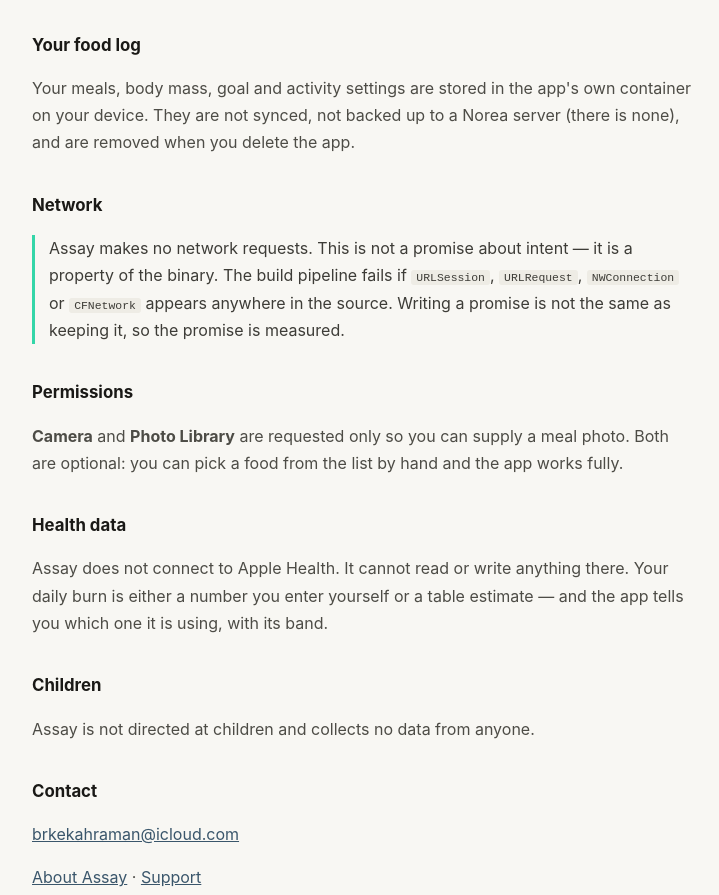
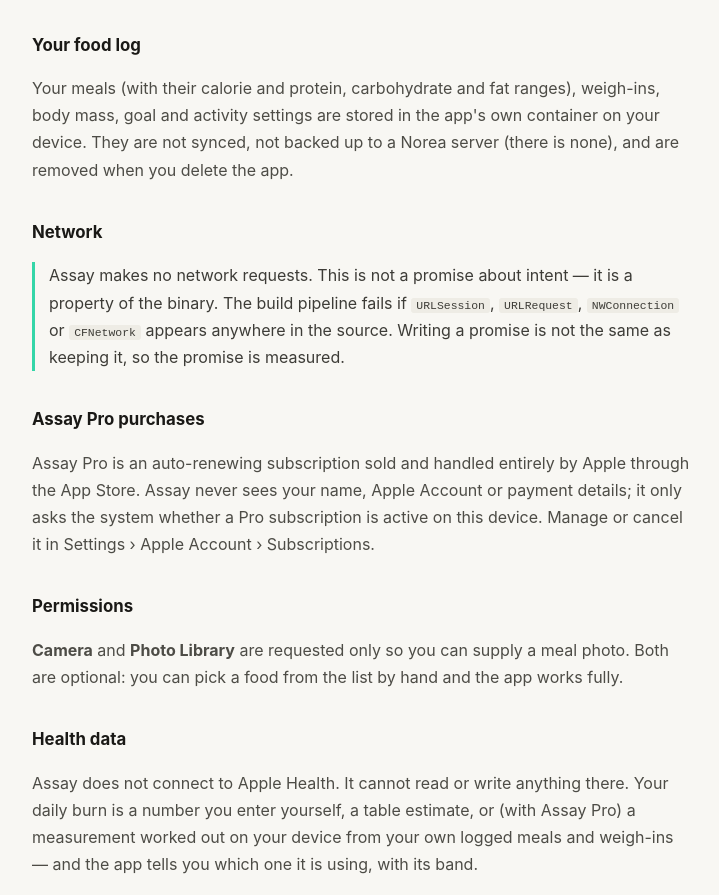
Before and after one commit to berkemd/norea, a plain HTML site: page assay/privacy.html in a window 1280 px wide. Shown: the part 370-1265 px from the top of the page, without its empty margins (278-997 px from the left). Drawn offline with Linux system fonts and the light colour scheme.

Commit message:
Assay: privacy covers Assay Pro (Apple-handled purchases), macros and measured burn
Co-Authored-By: Claude Fable 5.2 <noreply@anthropic.com>
Claude-Session: https://claude.ai/code/session_01BoFeQ7QtZHerPveCXTP6VS

```diff
--- a/assay/privacy.html
+++ b/assay/privacy.html
@@ -21,16 +21,19 @@ code{background:#eeece5;padding:1px 5px;border-radius:3px;font-size:.88em}
 <p>When you pick a photo, it is classified <strong>on your iPhone</strong> using Apple's on-device image classifier. The photo is not uploaded, not copied into the app's storage, and not shared with anyone. Assay keeps only the resulting estimate — a food name and three numbers — not the image.</p>
 
 <h2>Your food log</h2>
-<p>Your meals, body mass, goal and activity settings are stored in the app's own container on your device. They are not synced, not backed up to a Norea server (there is none), and are removed when you delete the app.</p>
+<p>Your meals (with their calorie and protein, carbohydrate and fat ranges), weigh-ins, body mass, goal and activity settings are stored in the app's own container on your device. They are not synced, not backed up to a Norea server (there is none), and are removed when you delete the app.</p>
 
 <h2>Network</h2>
 <p class="note">Assay makes no network requests. This is not a promise about intent — it is a property of the binary. The build pipeline fails if <code>URLSession</code>, <code>URLRequest</code>, <code>NWConnection</code> or <code>CFNetwork</code> appears anywhere in the source. Writing a promise is not the same as keeping it, so the promise is measured.</p>
+
+<h2>Assay Pro purchases</h2>
+<p>Assay Pro is an auto-renewing subscription sold and handled entirely by Apple through the App Store. Assay never sees your name, Apple Account or payment details; it only asks the system whether a Pro subscription is active on this device. Manage or cancel it in Settings › Apple Account › Subscriptions.</p>
 
 <h2>Permissions</h2>
 <p><strong>Camera</strong> and <strong>Photo Library</strong> are requested only so you can supply a meal photo. Both are optional: you can pick a food from the list by hand and the app works fully.</p>
 
 <h2>Health data</h2>
-<p>Assay does not connect to Apple Health. It cannot read or write anything there. Your daily burn is either a number you enter yourself or a table estimate — and the app tells you which one it is using, with its band.</p>
+<p>Assay does not connect to Apple Health. It cannot read or write anything there. Your daily burn is a number you enter yourself, a table estimate, or (with Assay Pro) a measurement worked out on your device from your own logged meals and weigh-ins — and the app tells you which one it is using, with its band.</p>
 
 <h2>Children</h2>
 <p>Assay is not directed at children and collects no data from anyone.</p>
```
